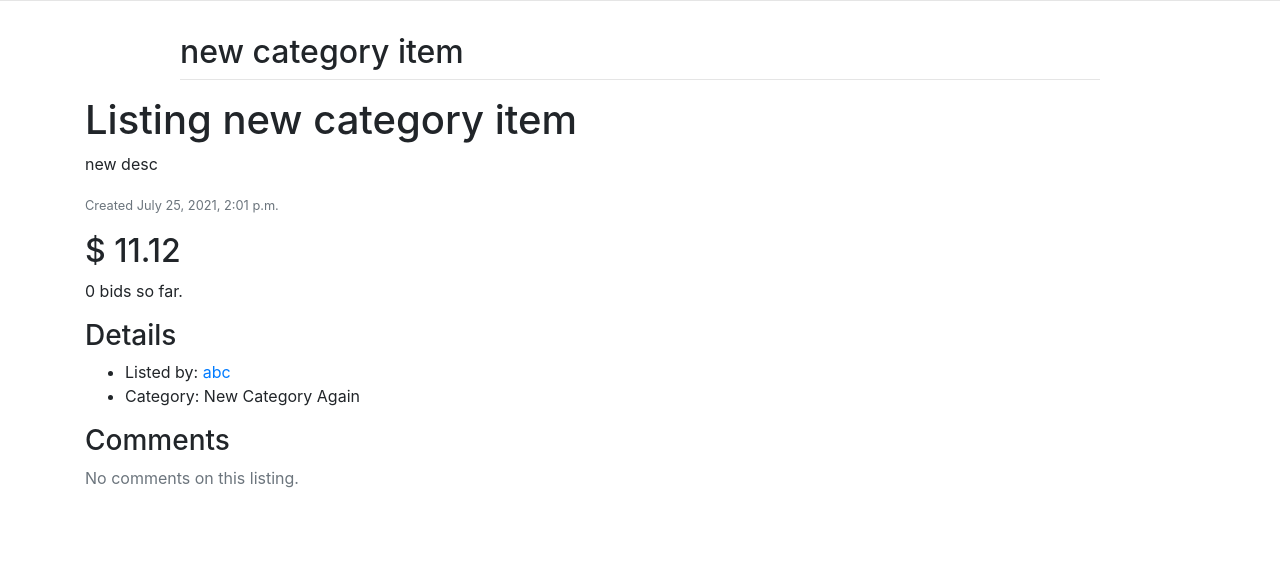
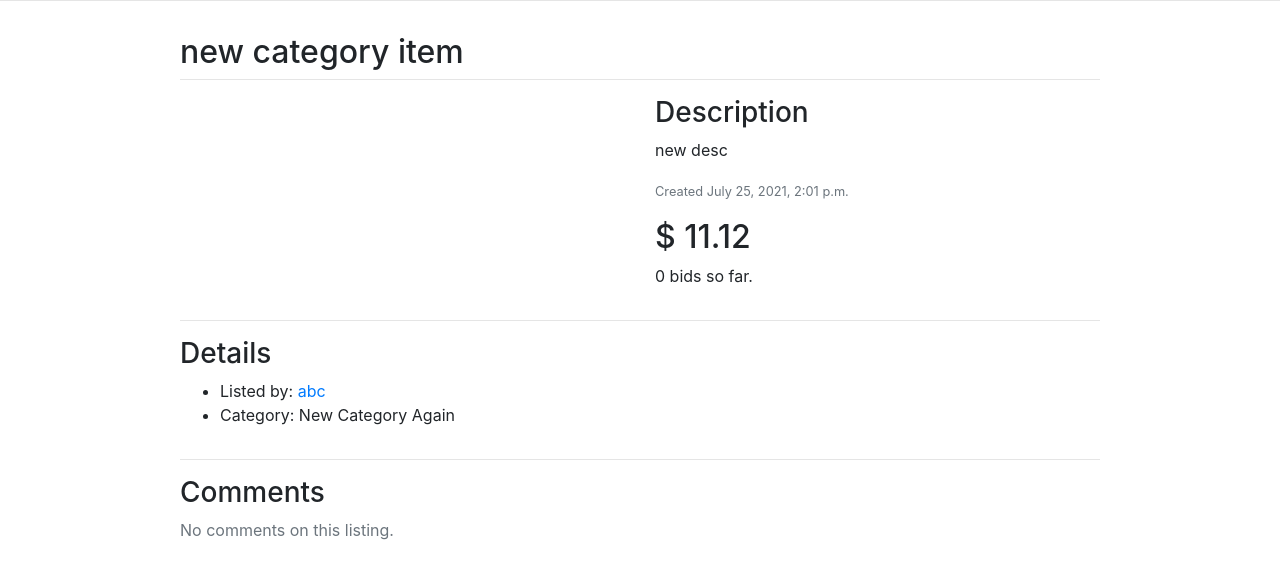
Before and after one commit to des-ant/CS50x_Web_2021, a Django app: page /listing/6 in a window 1280 px wide. Shown: the part 56-635 px from the top of the page. Run offline with Django 3.2, Linux system fonts and the light colour scheme; data comes from the database, SQL or seed files in the repository; both versions use the stored data as it was after the commit; some libraries are stand-ins or nearby versions.

Commit message:
listing styling bootstrap

```diff
--- a/2_Commerce/commerce/auctions/forms.py
+++ b/2_Commerce/commerce/auctions/forms.py
@@ -62,7 +62,8 @@ class NewCommentForm(forms.ModelForm):
         widgets = {
             'comment': forms.Textarea(attrs={
                 "class": "form-control",
-                "placeholder": "Add a public comment..."
+                "placeholder": "Add a public comment...",
+                "rows": "5"
             }),
         }
         # Hide comment label
--- a/2_Commerce/commerce/auctions/static/auctions/styles.css
+++ b/2_Commerce/commerce/auctions/static/auctions/styles.css
@@ -4,8 +4,26 @@
 
 .size-200 {
     height: 200px;
+    object-fit: cover;
 }
 
 .size-400 {
-    height: 400px;
+    height: 300px;
+    object-fit: cover;
 }
+
+ /* Medium devices (tablets, 768px and up) */
+@media (min-width: 768px) {
+    .size-400 {
+        height: 300px;
+        object-fit: cover;
+    }
+ }
+
+ /* Large devices (desktops, 992px and up) */
+@media (min-width: 992px) {
+    .size-400 {
+        height: 400px;
+        object-fit: cover;
+    }
+}
--- a/2_Commerce/commerce/auctions/templates/auctions/listing.html
+++ b/2_Commerce/commerce/auctions/templates/auctions/listing.html
@@ -17,20 +17,22 @@
         {% endfor %} {% endif %}
       </div>
     </div>
+    <div class="row justify-content-center">
+      <div class="col-lg-10">
         <div class="row">
-        <div class="col-10">
-            <h1>Listing {{ listing.title }}</h1>
+          <div class="col-lg-6 d-flex justify-content-center">
             {% if listing.image %}
             <img src="{{ listing.image.url }}" alt="{{ listing.title }}"
             class="img-thumbnail size-400">
             {% endif %}
+          </div>
+          <div class="col">
+            <h3>Description</h3>
             <p>{{ listing.description }}</p>
             <p class="text-secondary"><small>Created {{ listing.date_created }}</small></p>
-        </div>
-    </div>
             {% if listing.is_active %}
             <div class="row">
-        <div class="col-10">
+              <div class="col">
                 <h2>$
                   {% if listing.highest_bid %}
                   {{ listing.highest_bid.price }}
@@ -46,6 +48,8 @@
                     bids
                   {% endif %}
                     so far.
+                </p>
+                <p>
                   {% if highest_bidder %}
                     {% if highest_bidder.id == user.id %}
                     Your
@@ -55,16 +59,18 @@
                       bid is the the current bid.
                   {% endif %}
                 </p>
+              </div>
               {% if user.is_authenticated %}
+                <div class="col-md-6 pb-2">
                   <form action="{% url 'auctions:listing' listing_id=listing.id %}" method="POST">
                     {% csrf_token %}
                     <div class="form-group">
                         {{ bid_form }}
                     </div>
-                <input type="submit" class="btn btn-primary" value="Place Bid">
+                    <input type="submit" class="btn btn-primary btn-block" value="Place Bid">
                   </form>
                   <a href="{% url 'auctions:watch' listing_id=listing.id %}"
-            class="btn btn-light">
+                  class="btn btn-light btn-block mt-2">
                     {% if watching %}
                     Remove from
                     {% else %}
@@ -74,14 +80,14 @@
                   </a>
                     {% if is_creator %}
                     <a href="{% url 'auctions:close_listing' listing_id=listing.id %}"
-                class="btn btn-danger">Close Listing</a>
-                {% endif %}
+                    class="btn btn-danger btn-block">Close Listing</a>
                     {% endif %}
                 </div>
+              {% endif %}
             </div>
             {% else %}
             <div class="row">
-        <div class="col-10">
+              <div class="col">
                 <h2>$
                   {% if listing.highest_bid %}
                   {{ listing.highest_bid.price }}
@@ -108,8 +114,13 @@
               </div>
             </div>
             {% endif %}
-    <div class="row">
-        <div class="col-10">
+          </div>
+        </div>
+      </div>
+    </div>
+    <div class="row justify-content-center">
+      <div class="col-lg-10">
+      <hr>
         <h3>Details</h3>
           <ul>
             <li>Listed by: <span class="text-primary">{{ listing.creator.username }}</span></li>
@@ -117,15 +128,16 @@
           </ul>
       </div>
     </div>
-    <div class="row">
-        <div class="col-10">
+    <div class="row justify-content-center mb-5">
+      <div class="col-lg-10">
+      <hr>
       <h3>Comments</h3>
       {% if listing_comments %}
         {% for comment in listing_comments %}
-            <div class="card">
+      <div class="card mb-4">
         <div class="card-body">
           <p class="card-text">{{ comment.comment }}</p>
-                    <p class="text-secondary"><small>By
+          <p class="text-secondary text-right mb-0"><small>By
           <span class="text-primary">
             {{ comment.user.username }}
           </span>
```
Also changed, not shown: 2_Commerce/commerce/db.sqlite3. Lines whose indentation alone changed are shown as unchanged.
